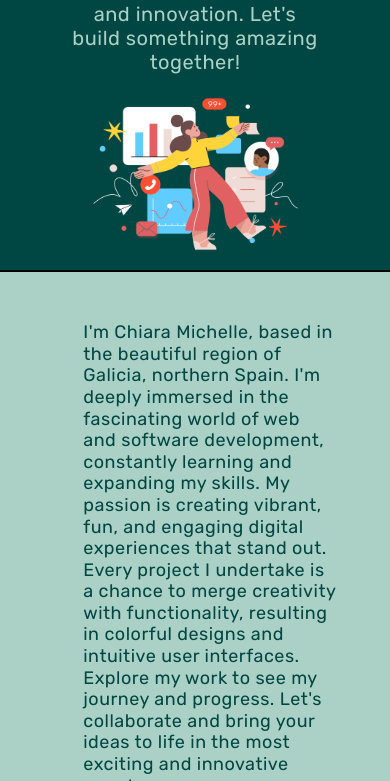
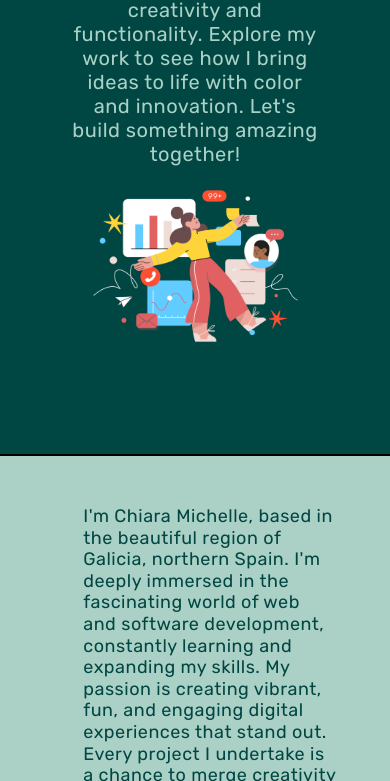
Before and after one commit to ChiaraMichelle/portfolio-project, a plain HTML site: page index.html in a window 390 px wide. Shown: the part 390-1171 px from the top of the page. Drawn offline with Linux system fonts and the light colour scheme.

Commit message:
changed description vh and vw

```diff
--- a/styles.css
+++ b/styles.css
@@ -261,7 +261,8 @@ footer a:visited{
         flex-direction: column;
         align-items: center;
         justify-content: center;
-        height: 100%;
+        height: 100vh;
+        width: 100vw;
         padding-top: 30px;
     }
 
```
